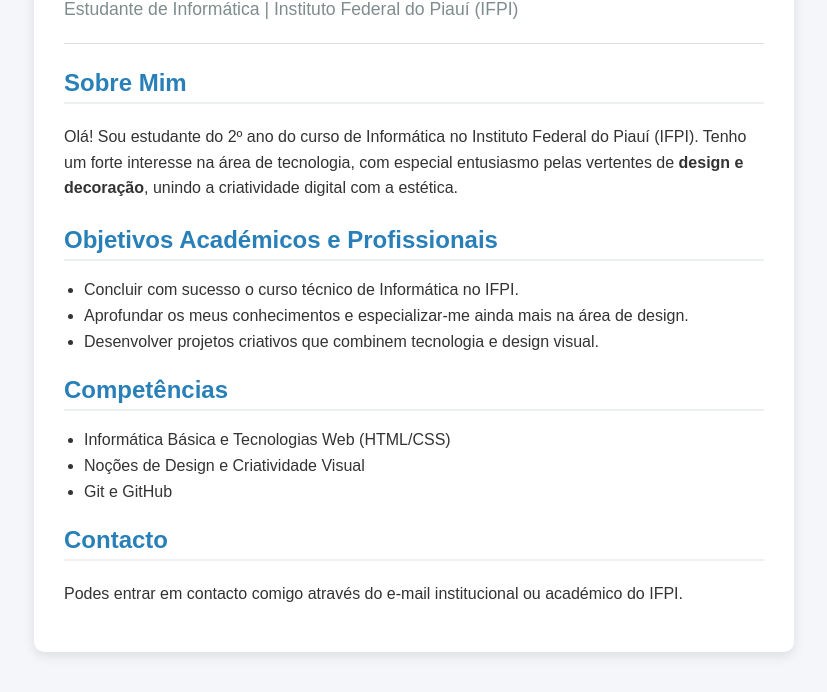
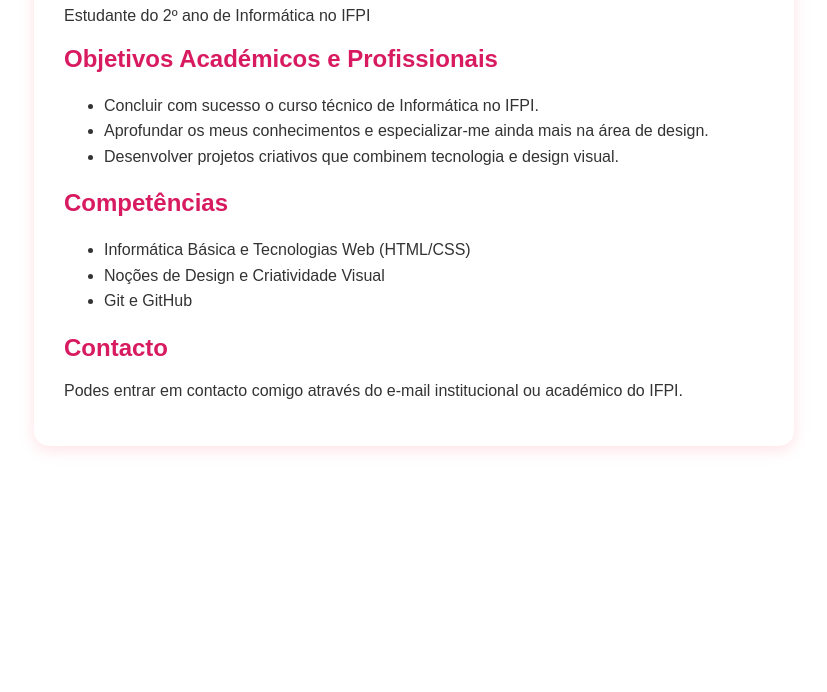
Before and after one commit to cinthiaallanarodrigues-png/trababalho-github-pages, a plain HTML site: page index.html in a window 1280 px wide. Shown: the part 151-843 px from the top of the page, without its empty margins (226-1053 px from the left). After the commit the page ends 800 px from the top, so only its background shows below. Drawn offline with Linux system fonts and the light colour scheme.

Commit message:
Refactor index.html for improved structure and style
Updated the title and modified the styling of the HTML document. Removed redundant sections and added new headings and lists for better organization.

```diff
--- a/index.html
+++ b/index.html
@@ -2,59 +2,31 @@
 <html lang="pt">
 <head>
     <meta charset="UTF-8">
-    <title>Cinthia Allana - Currículo e Descrição Pessoal</title>
+    <title>Currículo - Cinthia Allana</title>
     <style>
         body {
+            background-color: #fff5f8;
             font-family: Arial, sans-serif;
-            margin: 0;
-            padding: 40px;
-            background-color: #f4f6f9;
-            color: #333;
+            color: #333333;
+            max-width: 700px;
+            margin: 40px auto;
+            padding: 30px;
+            background: #ffffff;
+            border-radius: 15px;
+            box-shadow: 0 4px 15px rgba(255, 182, 193, 0.4);
+            border-top: 8px solid #d81b60;
         }
-        .container {
-            max-width: 700px;
-            margin: auto;
-            background: white;
-            padding: 30px;
-            border-radius: 10px;
-            box-shadow: 0px 4px 12px rgba(0,0,0,0.1);
-        }
-        h1 {
-            color: #2c3e50;
-            margin-bottom: 5px;
-        }
-        h2 {
-            color: #2980b9;
-            border-bottom: 2px solid #ecf0f1;
-            padding-bottom: 5px;
-            margin-top: 25px;
-        }
-        p {
-            line-height: 1.6;
+        h1, h2 {
+            color: #d81b60;
         }
         ul {
-            padding-left: 20px;
-        }
-        li {
-            margin-bottom: 8px;
-        }
-        .subtitle {
-            font-size: 1.1em;
-            color: #7f8c8d;
-            margin-bottom: 20px;
+            line-height: 1.6;
         }
     </style>
 </head>
 <body>
-
-    <div class="container">
     <h1>Cinthia Allana</h1>
-        <p class="subtitle">Estudante de Informática | Instituto Federal do Piauí (IFPI)</p>
-
-        <hr style="border: none; border-top: 1px solid #ddd;">
-
-        <h2>Sobre Mim</h2>
-        <p>Olá! Sou estudante do 2º ano do curso de Informática no Instituto Federal do Piauí (IFPI). Tenho um forte interesse na área de tecnologia, com especial entusiasmo pelas vertentes de <strong>design e decoração</strong>, unindo a criatividade digital com a estética.</p>
+    <p>Estudante do 2º ano de Informática no IFPI</p>
 
     <h2>Objetivos Académicos e Profissionais</h2>
     <ul>
@@ -72,7 +44,5 @@
 
     <h2>Contacto</h2>
     <p>Podes entrar em contacto comigo através do e-mail institucional ou académico do IFPI.</p>
-    </div>
-
 </body>
 </html>
```
Lines whose indentation alone changed are shown as unchanged.
